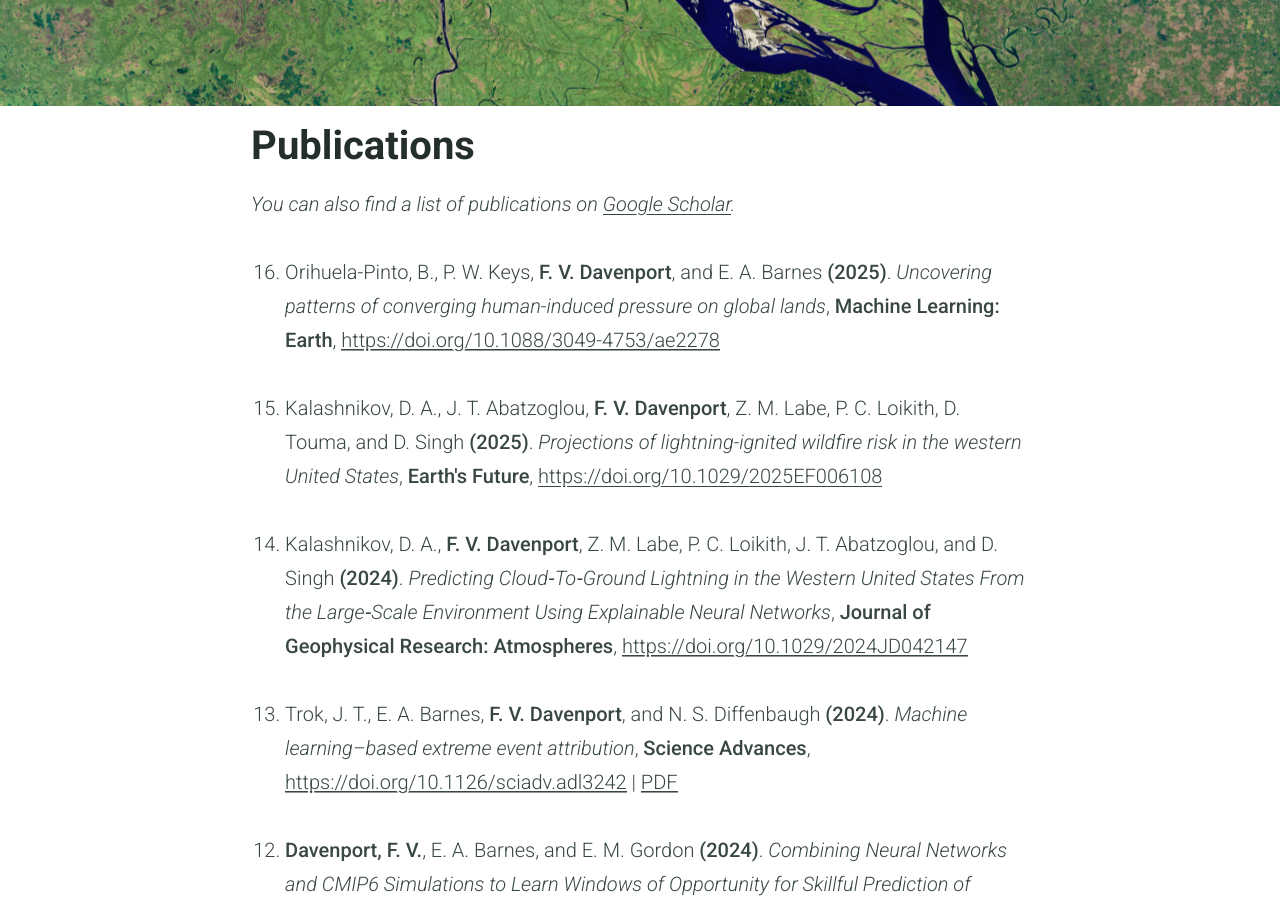
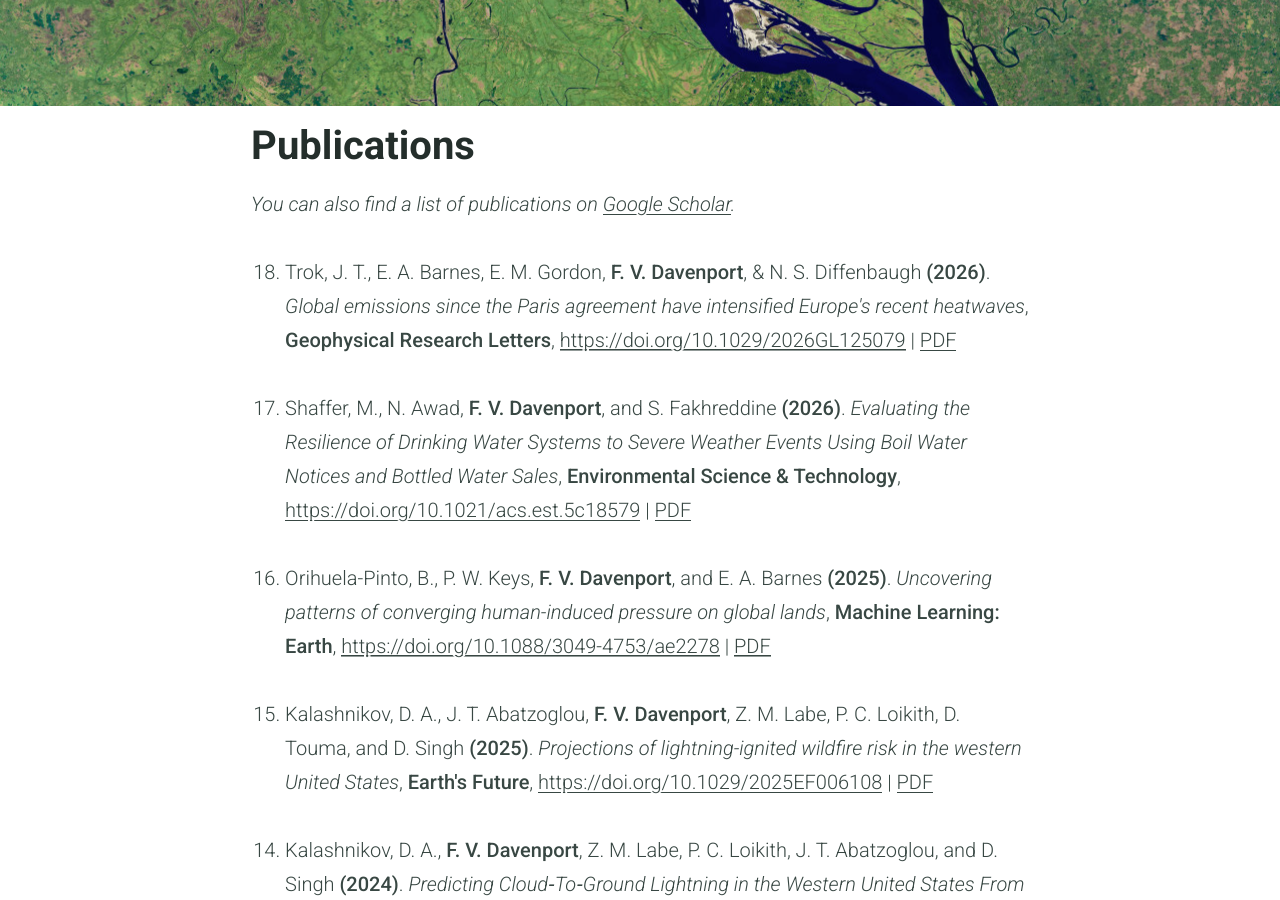
Before and after one commit to fdavenport/fdavenport.github.io, a Jekyll site: the page built from publications.md, in a window 1280 px wide and 900 px high, scrolled down 318 px. Built offline with Jekyll 4.4.1, drawn with Linux system fonts in a browser that asks for light colours.

Commit message:
update publications info

```diff
--- a/_data/publications.yml
+++ b/_data/publications.yml
@@ -1,20 +1,37 @@
+- authors: "Trok, J. T., E. A. Barnes, E. M. Gordon, **F. V. Davenport**, & N. S. Diffenbaugh"
+  title: "Global emissions since the Paris agreement have intensified Europe's recent heatwaves"
+  year: 2026
+  journal: "Geophysical Research Letters"
+  DOI: https://doi.org/10.1029/2026GL125079
+  pdf: Trok_et_al_2026.pdf
+
+- authors: "Shaffer, M., N. Awad, **F. V. Davenport**, and S. Fakhreddine"
+  title: "Evaluating the Resilience of Drinking Water Systems to Severe Weather Events Using Boil Water Notices and Bottled Water Sales"
+  year: 2026
+  journal: "Environmental Science & Technology"
+  DOI: https://doi.org/10.1021/acs.est.5c18579
+  pdf: Shaffer_et_al_2026.pdf
+
 - authors: "Orihuela-Pinto, B., P. W. Keys, **F. V. Davenport**, and E. A. Barnes"
   title: "Uncovering patterns of converging human-induced pressure on global lands"
   year: 2025
   journal: "Machine Learning: Earth"
   DOI: https://doi.org/10.1088/3049-4753/ae2278
+  pdf: Orihuela-Pinto_et_al_2025.pdf
 
 - authors: "Kalashnikov, D. A., J. T. Abatzoglou, **F. V. Davenport**, Z. M. Labe, P. C. Loikith, D. Touma, and D. Singh"
   title: "Projections of lightning-ignited wildfire risk in the western United States"
   year: 2025
   journal: "Earth's Future"
   DOI: https://doi.org/10.1029/2025EF006108
+  pdf: Kalashnikov_et_al_2025.pdf
 
 - authors: "Kalashnikov, D. A., **F. V. Davenport**, Z. M. Labe, P. C. Loikith, J. T. Abatzoglou, and D. Singh"
   title: "Predicting Cloud‐To‐Ground Lightning in the Western United States From the Large‐Scale Environment Using Explainable Neural Networks"
   year: 2024
   journal: "Journal of Geophysical Research: Atmospheres"
   DOI:  https://doi.org/10.1029/2024JD042147
+  pdf: Kalashnikov_et_al_2024.pdf
 
 - authors: "Trok, J. T., E. A. Barnes, **F. V. Davenport**, and N. S. Diffenbaugh"
   title: "Machine learning–based extreme event attribution"
```
Also changed, not shown: 6 other files.
